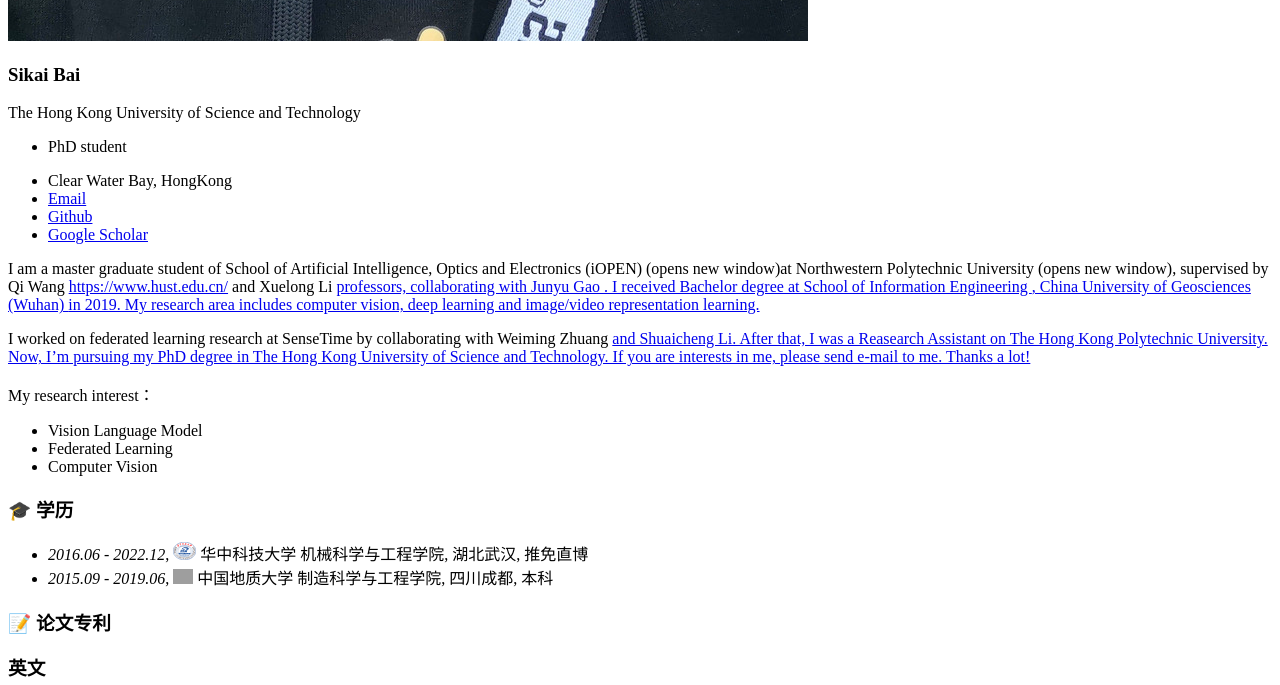
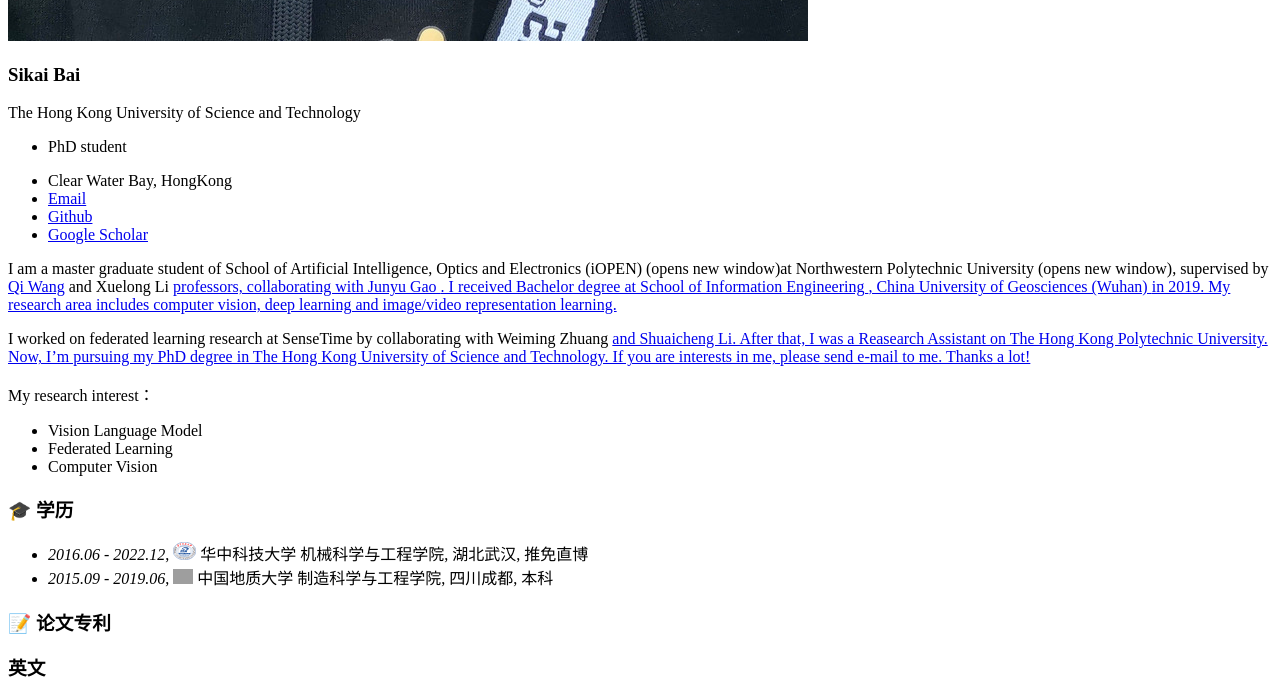
Before and after one commit to tangjyan/zh-cn, a Jekyll site: the page built from _pages/about.md, in a window 1280 px wide and 900 px high, scrolled down 1285 px, cut to the strip 0-685 px from the top of the window. Built offline with Jekyll 4.4.1, drawn with Linux system fonts in a browser that asks for light colours; grey boxes are pictures that could not be loaded.

Commit message:
Update about.md

```diff
--- a/_pages/about.md
+++ b/_pages/about.md
@@ -17,7 +17,7 @@ redirect_from:
 
 <span class='anchor' id='about-me'></span>
 
-I am a master graduate student of School of Artificial Intelligence, Optics and Electronics (iOPEN) (opens new window)at Northwestern Polytechnic University (opens new window), supervised by Qi Wang <https://www.hust.edu.cn/> and Xuelong Li  <a href="https://www.hust.edu.cn/"> professors, collaborating with Junyu Gao <a href="https://www.hust.edu.cn/">. I received Bachelor degree at School of Information Engineering <a href="https://www.hust.edu.cn/">, China University of Geosciences (Wuhan) <a href="https://www.hust.edu.cn/"> in 2019. My research area includes computer vision, deep learning and image/video representation learning.
+I am a master graduate student of School of Artificial Intelligence, Optics and Electronics (iOPEN) (opens new window)at Northwestern Polytechnic University (opens new window), supervised by [Qi Wang](https://www.hust.edu.cn/) and Xuelong Li  <a href="https://www.hust.edu.cn/"> professors, collaborating with Junyu Gao <a href="https://www.hust.edu.cn/">. I received Bachelor degree at School of Information Engineering <a href="https://www.hust.edu.cn/">, China University of Geosciences (Wuhan) <a href="https://www.hust.edu.cn/"> in 2019. My research area includes computer vision, deep learning and image/video representation learning.
 
 I  worked on federated learning research at SenseTime by collaborating with Weiming Zhuang <a href="https://www.hust.edu.cn/"> and Shuaicheng Li. After that, I was a Reasearch Assistant on The Hong Kong Polytechnic University.  Now, I'm pursuing my PhD degree in The Hong Kong University of Science and Technology. If you are interests in me, please send e-mail to me. Thanks a lot!
 
```
